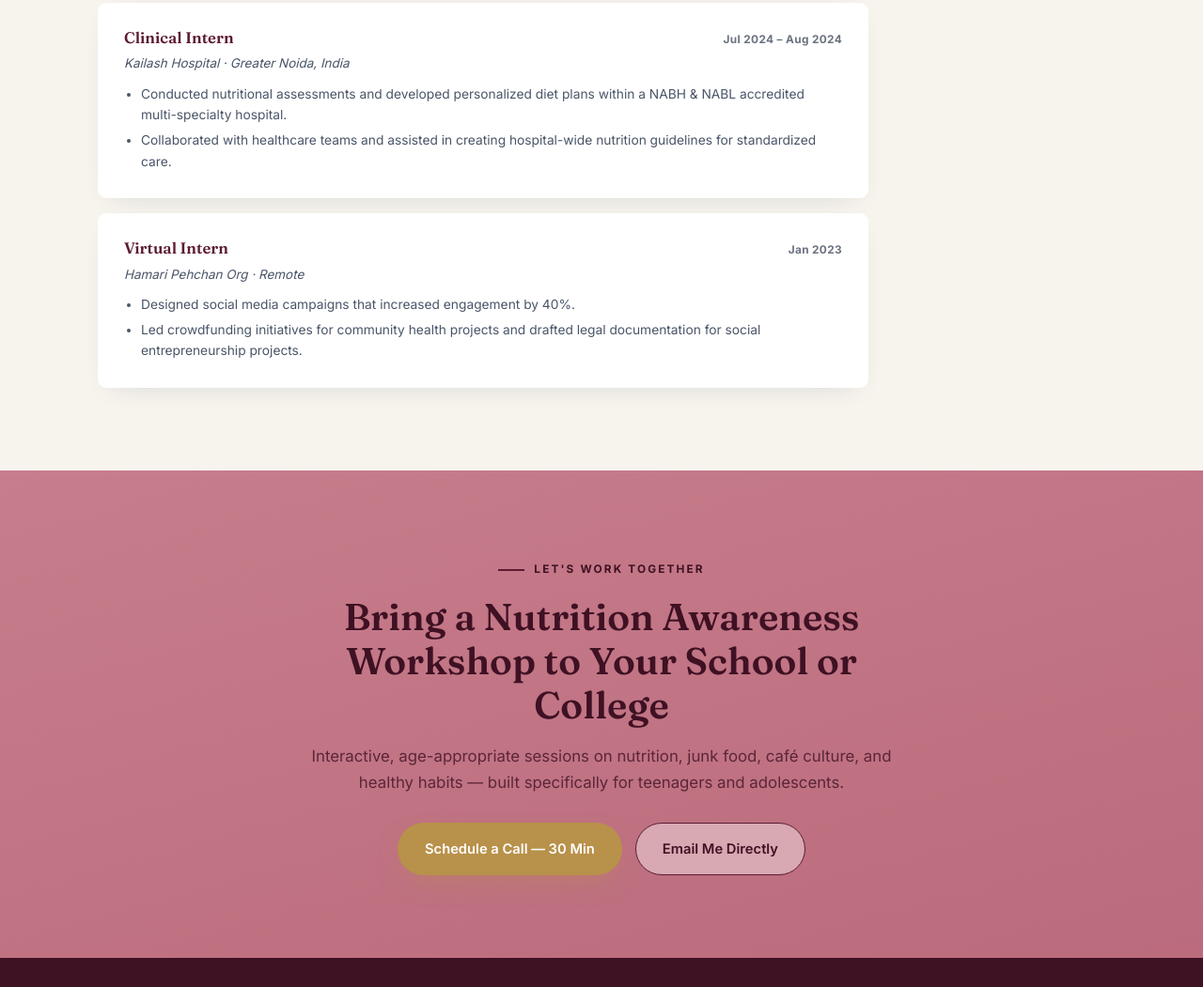
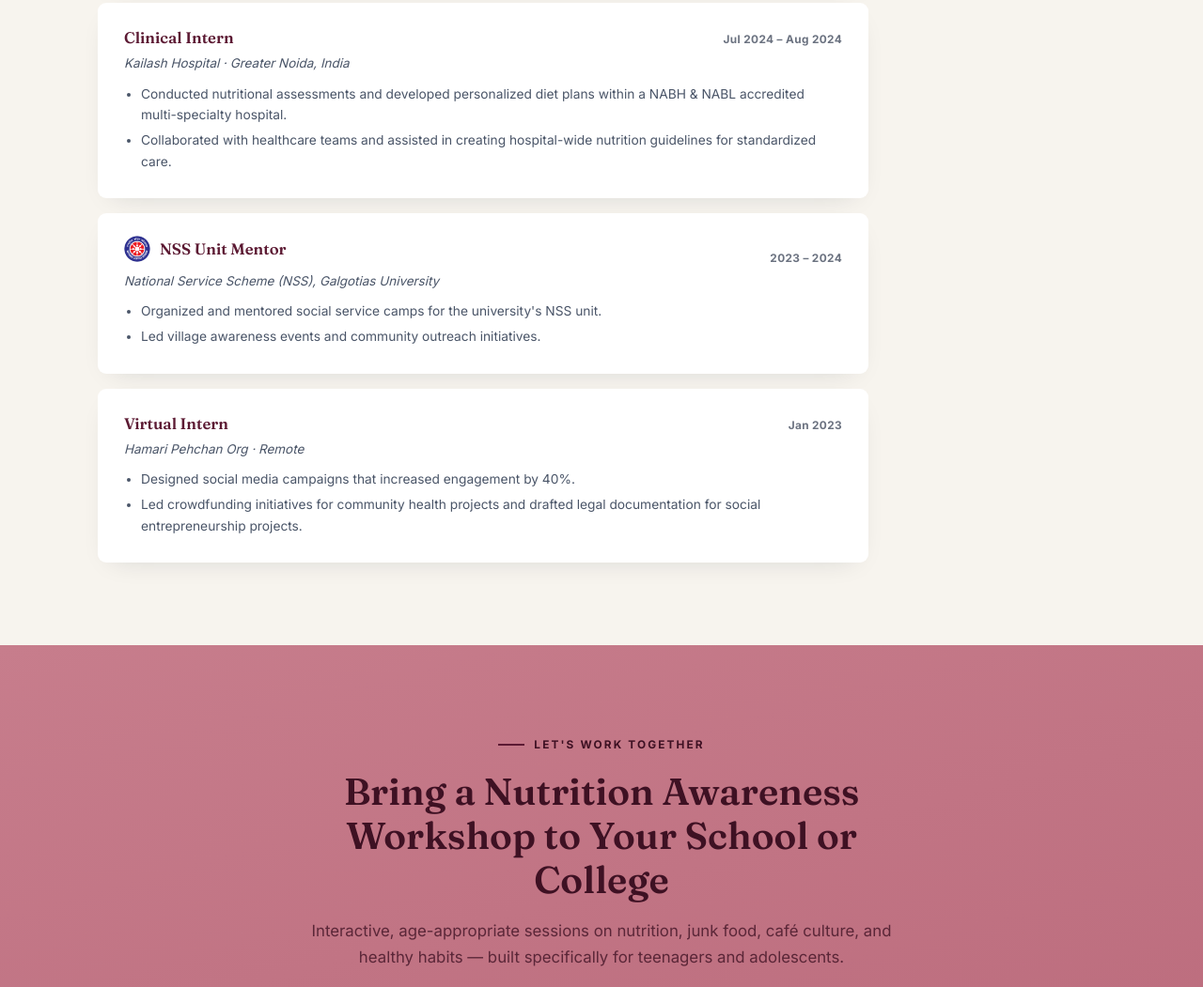
Before and after one commit to thesauravmethod-ui/SauravKumarGupta, a plain HTML site: page index.html in a window 1280 px wide. Shown: the part 10489-11540 px from the top of the page at 94% size. Drawn offline with Linux system fonts and the light colour scheme.

Commit message:
Add NSS Unit Mentor to Experience section
Co-Authored-By: Claude Sonnet 5 <noreply@anthropic.com>

```diff
--- a/index.html
+++ b/index.html
@@ -476,6 +476,21 @@
 
       <div class="exp-item reveal">
         <div class="exp-head">
+          <span class="exp-title" style="display:flex;align-items:center;gap:10px;">
+            <img src="assets/img/nss-logo.png" alt="National Service Scheme logo" style="width:28px;height:28px;border-radius:50%;flex-shrink:0;">
+            NSS Unit Mentor
+          </span>
+          <span class="exp-dates">2023 – 2024</span>
+        </div>
+        <div class="exp-org">National Service Scheme (NSS), Galgotias University</div>
+        <ul class="exp-bullets">
+          <li>Organized and mentored social service camps for the university's NSS unit.</li>
+          <li>Led village awareness events and community outreach initiatives.</li>
+        </ul>
+      </div>
+
+      <div class="exp-item reveal">
+        <div class="exp-head">
           <span class="exp-title">Virtual Intern</span>
           <span class="exp-dates">Jan 2023</span>
         </div>
```
Also changed, not shown: assets/img/nss-logo.png (added).
